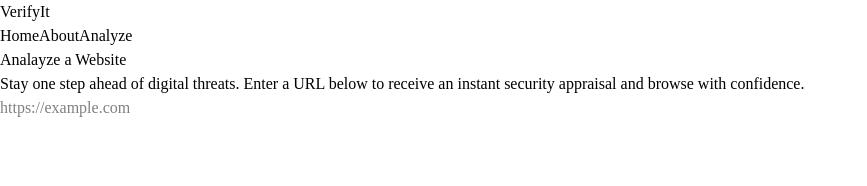
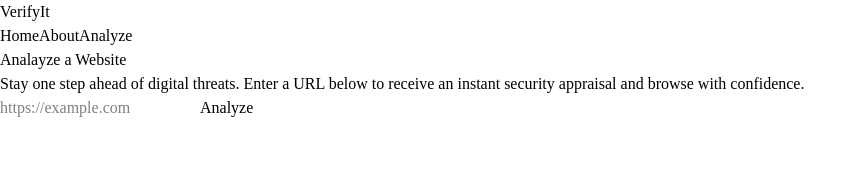
Before and after one commit to Devjack404/Verifyit, a React (Vite) app in the folder VerifyIt/: page / in a window 1280 px wide. Shown: the top 186 px of the page, without its empty margins (0-867 px from the left). Built offline with nearby package versions, Linux system fonts and the light colour scheme.

Commit message:
feat : add analyzeButton in searchbox

```diff
--- a/VerifyIt/src/apps/frontend/components/SearchBar/AnalyzeButton.tsx
+++ b/VerifyIt/src/apps/frontend/components/SearchBar/AnalyzeButton.tsx
@@ -0,0 +1,5 @@
+export default function AnalyzeButton (){
+    return (
+        <button>Analyze</button>
+    );
+}
--- a/VerifyIt/src/apps/frontend/components/SearchBar/SearchBar.tsx
+++ b/VerifyIt/src/apps/frontend/components/SearchBar/SearchBar.tsx
@@ -1,10 +1,11 @@
 import SearchInput from "./SearchInput";
+import AnalyzeButton from "./AnalyzeButton";
 
 export default function SearchBar (){
     return (
         <>
             <SearchInput />
-
+            <AnalyzeButton />
         </>
     );
 }
```
